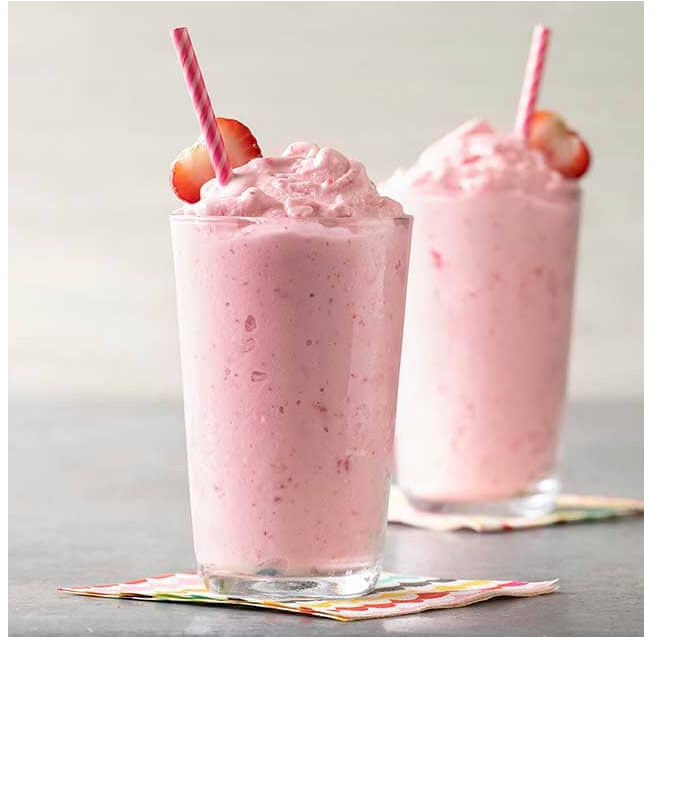
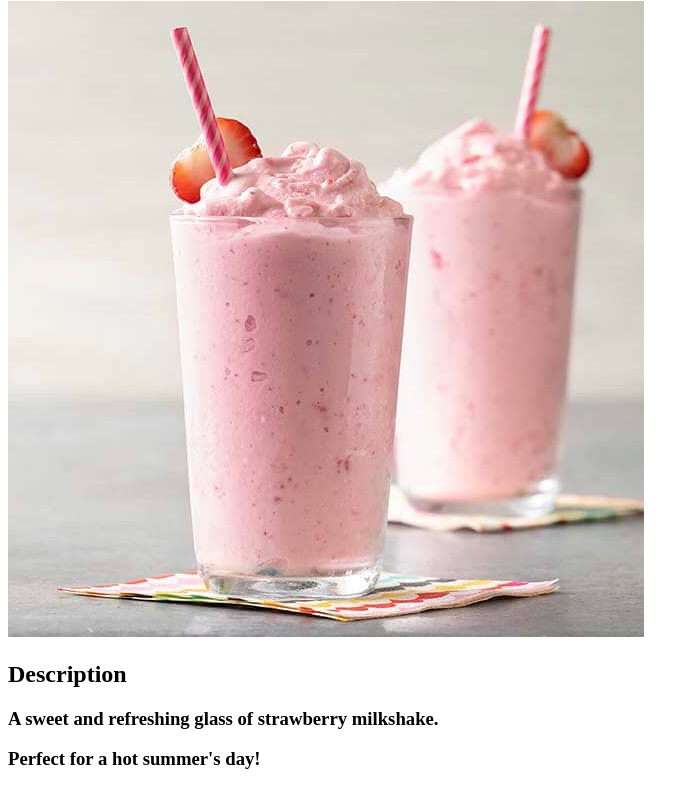
Before and after one commit to ruthenyue/odin-recipes, a plain HTML site: page recipes/strawberry-milkshake.html in a window 1280 px wide. Shown: the part 79-868 px from the top of the page, without its empty margins (0-699 px from the left). Before the commit the page ends 800 px from the top, so only its background shows below. Drawn offline with Linux system fonts and the light colour scheme.

Commit message:
Add description to strawberry-milkshake.html

```diff
--- a/recipes/strawberry-milkshake.html
+++ b/recipes/strawberry-milkshake.html
@@ -7,5 +7,9 @@
 <body>
     <h1>Strawberry Milkshake</h1>
     <img src="../img/strawberry-milkshake.jpg" alt strawberry milkshake in a glass>
-</body>
+    <h2>Description</h2>
+    <h3>
+        <p>A sweet and refreshing glass of strawberry milkshake.</p>
+        <p>Perfect for a hot summer's day!</p>
+    </h3>
 </html>
```
